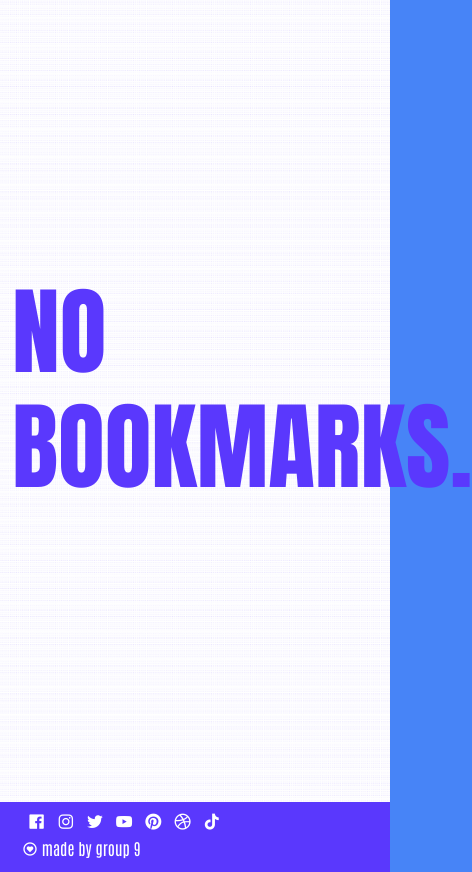
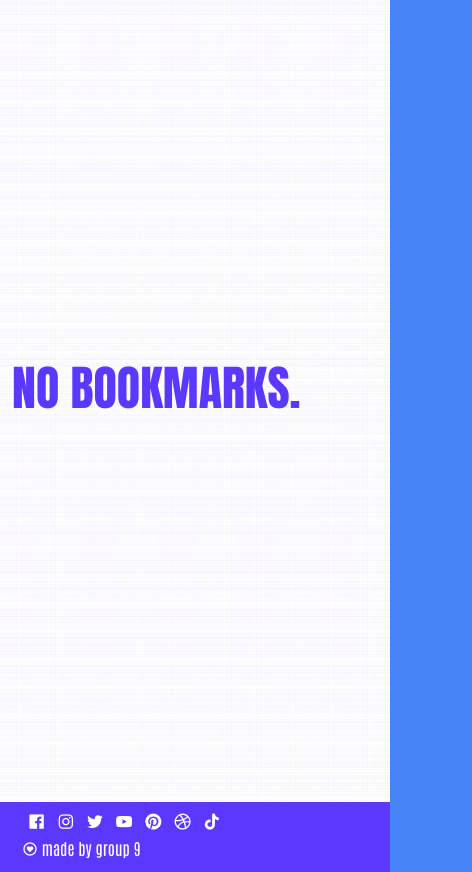
Before and after one commit to Christiannaira/mini-project-react, a React (Vite) app: page /bookmarks in a window 390 px wide. Shown: the whole page, 472 px wide, since content can reach past the window. Built offline with nearby package versions, Linux system fonts and the light colour scheme; a web font is replaced by a local one.

Commit message:
change the responsive size of a bookmark component

```diff
--- a/src/style.css
+++ b/src/style.css
@@ -934,9 +934,10 @@ section {
     transition: .3s ease;
 }
 
-.bookmarks h2 {
+.bookmarks h1 {
+    font-size: 5rem;
     font-family: 'Anton', sans-serif;
-    color: #222;
+    color: #5A38FD;
     margin-block-end: auto;
 }
 
@@ -1008,6 +1009,16 @@ section {
         height: 90vh;
     }
 
+    /*bookmark section design*/
+
+
+    .bookmarks h1 {
+        font-size: 3rem;
+        font-family: 'Anton', sans-serif;
+        color: #5A38FD;
+        margin-block-end: auto;
+    }
+
 }
 
 /*not found section design*/
```
